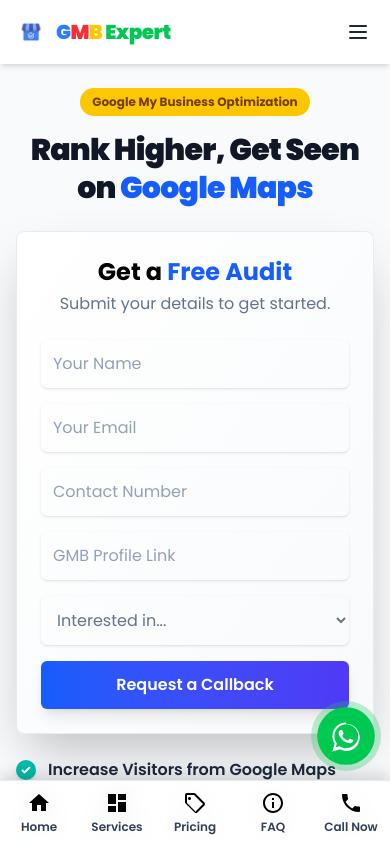
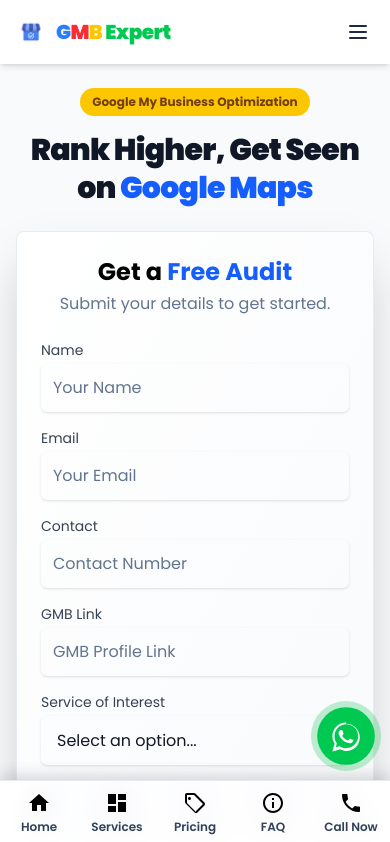
Before and after one commit to gmbxprt-cpu/gmb, a Next.js app: page / in a window 390 px wide. Shown: the top 842 px of the page. Built offline with nearby package versions, Linux system fonts and the light colour scheme.

Commit message:
Updated all components as per feedback

```diff
--- a/components/common/EmbeddedContactForm.js
+++ b/components/common/EmbeddedContactForm.js
@@ -50,29 +50,35 @@
 
         <div className="grid grid-cols-1 sm:grid-cols-2 gap-4">
           <div>
-            <label htmlFor="hero-name" className="sr-only">Name</label>
-            <input type="text" name="name" id="hero-name" required placeholder="Your Name" className="w-full rounded-md border-slate-300 shadow-sm p-3 focus:ring-blue-500 focus:border-blue-500 placeholder:text-slate-400"/>
+            <label htmlFor="hero-name" className="block text-sm font-medium text-gray-700 mb-1">Name</label>
+            {/* 👇 Typed text ko dark karne ke liye 'text-gray-900' add kiya hai */}
+            <input type="text" name="name" id="hero-name" required placeholder="Your Name" className="w-full rounded-md border-slate-300 shadow-sm p-3 text-gray-900 placeholder:text-slate-500 focus:ring-blue-500 focus:border-blue-500"/>
           </div>
           <div>
-            <label htmlFor="hero-email" className="sr-only">Email</label>
-            <input type="email" name="email" id="hero-email" required placeholder="Your Email" className="w-full rounded-md border-slate-300 shadow-sm p-3 focus:ring-blue-500 focus:border-blue-500 placeholder:text-slate-400"/>
+            <label htmlFor="hero-email" className="block text-sm font-medium text-gray-700 mb-1">Email</label>
+            {/* 👇 Typed text ko dark karne ke liye 'text-gray-900' add kiya hai */}
+            <input type="email" name="email" id="hero-email" required placeholder="Your Email" className="w-full rounded-md border-slate-300 shadow-sm p-3 text-gray-900 placeholder:text-slate-500 focus:ring-blue-500 focus:border-blue-500"/>
           </div>
         </div>
 
         <div className="grid grid-cols-1 sm:grid-cols-2 gap-4">
           <div>
-            <label htmlFor="hero-contact" className="sr-only">Contact</label>
-            <input type="tel" name="contact" id="hero-contact" required placeholder="Contact Number" className="w-full rounded-md border-slate-300 shadow-sm p-3 focus:ring-blue-500 focus:border-blue-500 placeholder:text-slate-400"/>
+            <label htmlFor="hero-contact" className="block text-sm font-medium text-gray-700 mb-1">Contact</label>
+            {/* 👇 Typed text ko dark karne ke liye 'text-gray-900' add kiya hai */}
+            <input type="tel" name="contact" id="hero-contact" required placeholder="Contact Number" className="w-full rounded-md border-slate-300 shadow-sm p-3 text-gray-900 placeholder:text-slate-500 focus:ring-blue-500 focus:border-blue-500"/>
           </div>
           <div>
-            <label htmlFor="hero-gmb" className="sr-only">GMB Link</label>
-            <input type="url" name="gmbLink" id="hero-gmb" required placeholder="GMB Profile Link" className="w-full rounded-md border-slate-300 shadow-sm p-3 focus:ring-blue-500 focus:border-blue-500 placeholder:text-slate-400"/>
+            <label htmlFor="hero-gmb" className="block text-sm font-medium text-gray-700 mb-1">GMB Link</label>
+            {/* 👇 Typed text ko dark karne ke liye 'text-gray-900' add kiya hai */}
+            <input type="url" name="gmbLink" id="hero-gmb" required placeholder="GMB Profile Link" className="w-full rounded-md border-slate-300 shadow-sm p-3 text-gray-900 placeholder:text-slate-500 focus:ring-blue-500 focus:border-blue-500"/>
           </div>
         </div>
 
         <div>
-          <select name="interest" required onChange={(e) => setShowOther(e.target.value === 'OTHER')} className="w-full rounded-md border-slate-300 shadow-sm p-3 focus:ring-blue-500 focus:border-blue-500 text-slate-500">
-            <option value="">Interested in...</option>
+          <label htmlFor="hero-interest" className="block text-sm font-medium text-gray-700 mb-1">Service of Interest</label>
+           {/* 👇 Selected option ke text ko dark karne ke liye 'text-gray-900' add kiya hai */}
+          <select id="hero-interest" name="interest" required onChange={(e) => setShowOther(e.target.value === 'OTHER')} className="w-full rounded-md border-slate-300 shadow-sm p-3 text-gray-900 focus:ring-blue-500 focus:border-blue-500">
+            <option value="" className="text-slate-500">Select an option...</option>
             <option value="GMB SEO">GMB SEO</option>
             <option value="NEW LISTING">New Listing</option>
             <option value="PHONE NUMBER UPDATION">Phone Number Updation</option>
@@ -81,7 +87,11 @@
           </select>
         </div>
         {showOther && (
-            <input type="text" name="other" placeholder="Please Specify" className="w-full rounded-md border-slate-300 shadow-sm p-3 focus:ring-blue-500 focus:border-blue-500 placeholder:text-slate-400"/>
+            <div>
+              <label htmlFor="hero-other" className="block text-sm font-medium text-gray-700 mb-1">Please Specify</label>
+               {/* 👇 Typed text ko dark karne ke liye 'text-gray-900' add kiya hai */}
+              <input id="hero-other" type="text" name="other" placeholder="Specify your requirement" className="w-full rounded-md border-slate-300 shadow-sm p-3 text-gray-900 placeholder:text-slate-500 focus:ring-blue-500 focus:border-blue-500"/>
+            </div>
         )}
         <div>
           <button type="submit" disabled={status === 'sending'} className="w-full justify-center rounded-md bg-gradient-to-r from-blue-600 to-indigo-600 py-3 px-4 text-white font-semibold hover:opacity-90 disabled:bg-slate-400 shadow-lg">
--- a/components/common/HeroLeadForm.js
+++ b/components/common/HeroLeadForm.js
@@ -48,20 +48,25 @@
       <p className="text-center text-slate-500 mb-6">Submit your details to get started.</p>
       <form onSubmit={handleSubmit} className="space-y-4">
         <div>
-          <input type="text" name="name" required placeholder="Your Name" className="w-full rounded-md border-slate-300 shadow-sm p-3 focus:ring-blue-500 focus:border-blue-500"/>
+          {/* 👇 Color classes add kar di hain */}
+          <input type="text" name="name" required placeholder="Your Name" className="w-full rounded-md border-slate-300 shadow-sm p-3 text-gray-900 placeholder:text-slate-500 focus:ring-blue-500 focus:border-blue-500"/>
         </div>
         <div>
-          <input type="email" name="email" required placeholder="Your Email" className="w-full rounded-md border-slate-300 shadow-sm p-3 focus:ring-blue-500 focus:border-blue-500"/>
+          {/* 👇 Color classes add kar di hain */}
+          <input type="email" name="email" required placeholder="Your Email" className="w-full rounded-md border-slate-300 shadow-sm p-3 text-gray-900 placeholder:text-slate-500 focus:ring-blue-500 focus:border-blue-500"/>
         </div>
         <div>
-          <input type="tel" name="contact" required placeholder="Contact Number" className="w-full rounded-md border-slate-300 shadow-sm p-3 focus:ring-blue-500 focus:border-blue-500"/>
+          {/* 👇 Color classes add kar di hain */}
+          <input type="tel" name="contact" required placeholder="Contact Number" className="w-full rounded-md border-slate-300 shadow-sm p-3 text-gray-900 placeholder:text-slate-500 focus:ring-blue-500 focus:border-blue-500"/>
         </div>
         <div>
-          <input type="url" name="gmbLink" required placeholder="GMB Profile Link" className="w-full rounded-md border-slate-300 shadow-sm p-3 focus:ring-blue-500 focus:border-blue-500"/>
+          {/* 👇 Color classes add kar di hain */}
+          <input type="url" name="gmbLink" required placeholder="GMB Profile Link" className="w-full rounded-md border-slate-300 shadow-sm p-3 text-gray-900 placeholder:text-slate-500 focus:ring-blue-500 focus:border-blue-500"/>
         </div>
         <div>
-          <select name="interest" required onChange={(e) => setShowOther(e.target.value === 'OTHER')} className="w-full rounded-md border-slate-300 shadow-sm p-3 focus:ring-blue-500 focus:border-blue-500 text-slate-500">
-            <option value="">Interested in...</option>
+          {/* 👇 Color class add kar di hai */}
+          <select name="interest" required onChange={(e) => setShowOther(e.target.value === 'OTHER')} className="w-full rounded-md border-slate-300 shadow-sm p-3 text-gray-900 focus:ring-blue-500 focus:border-blue-500">
+            <option value="" className="text-slate-500">Interested in...</option>
             <option value="GMB SEO">GMB SEO</option>
             <option value="NEW LISTING">New Listing</option>
             <option value="PHONE NUMBER UPDATION">Phone Number Updation</option>
@@ -70,7 +75,8 @@
           </select>
         </div>
         {showOther && (
-            <input type="text" name="other" placeholder="Please Specify" className="w-full rounded-md border-slate-300 shadow-sm p-3 focus:ring-blue-500 focus:border-blue-500"/>
+            // 👇 Color classes add kar di hain
+            <input type="text" name="other" placeholder="Please Specify" className="w-full rounded-md border-slate-300 shadow-sm p-3 text-gray-900 placeholder:text-slate-500 focus:ring-blue-500 focus:border-blue-500"/>
         )}
         <div>
           <button type="submit" disabled={status === 'sending'} className="w-full justify-center rounded-md bg-blue-600 py-3 px-4 text-white font-semibold hover:bg-blue-700 disabled:bg-slate-400">
--- a/components/common/WhatsAppButton.js
+++ b/components/common/WhatsAppButton.js
@@ -2,7 +2,7 @@
 
 import Link from 'next/link';
 
-// Animation styles ko alag rakha gaya hai
+// 👇 Animation waala part bilkul waise hi rakha gaya hai
 const AnimationStyles = () => (
   <style jsx global>{`
     /* Dheema pulse effect jo hamesha chalta rahega (Idle State) */
@@ -24,23 +24,20 @@
 );
 
 
-// Default values agar aap props pass nahi karte hain
+// Default phone number
 const DEFAULT_PHONE_NUMBER = "917009364216";
-const DEFAULT_MESSAGE = "Hello! I'm interested in your GMB Optimization services.";
-
 
 export default function WhatsAppButtonPro({
-  phoneNumber = DEFAULT_PHONE_NUMBER,
-  message = DEFAULT_MESSAGE
+  phoneNumber = DEFAULT_PHONE_NUMBER
 }) {
 
-  const whatsappUrl = `https://wa.me/${phoneNumber}?text=${encodeURIComponent(message)}`;
+  // 👇 Sirf yahan se message (text) wala part hataya gaya hai
+  const whatsappUrl = `https://wa.me/${phoneNumber}`;
 
   return (
     <>
       <AnimationStyles />
 
-      {/* `group` class hover effects ko child elements par apply karne mein madad karti hai */}
       <Link
         href={whatsappUrl}
         target="_blank"
@@ -48,13 +45,12 @@
         className="group fixed bottom-20 right-4 z-50 flex items-center justify-center md:bottom-6 md:right-6"
         aria-label="Chat on WhatsApp"
       >
-        {/* Tooltip: Yeh hover par dikhega */}
         <div className="absolute right-full mr-4 hidden whitespace-nowrap rounded-md bg-gray-800 px-3 py-2 text-sm font-semibold text-white opacity-0 transition-all duration-300 group-hover:opacity-100 md:block">
           Chat on WhatsApp
           <svg className="absolute left-full top-1/2 h-2 w-2 -translate-y-1/2 rotate-45 transform bg-gray-800" xmlns="http://www.w3.org/2000/svg" />
         </div>
 
-        {/* Main Button */}
+        {/* 👇 Animation class 'animate-pulse-slow' bhi waise hi hai */}
         <div className="bg-green-500 text-white w-14 h-14 rounded-full flex items-center justify-center shadow-lg transition-transform duration-300 ease-in-out group-hover:scale-110 animate-pulse-slow">
           <svg className="w-8 h-8" fill="currentColor" viewBox="0 0 24 24">
             <path d="M12.04 2.16c-5.49 0-9.94 4.45-9.94 9.94 0 1.96.58 3.82 1.63 5.43l-1.68 5.67 5.8-1.55c1.51.87 3.2 1.34 4.19 1.34h.02c5.49 0 9.94-4.45 9.94-9.94 0-2.67-1.04-5.18-2.92-7.06-1.88-1.88-4.39-2.92-7.06-2.92zM12.04 20.89c-1.6 0-3.11-.47-4.43-1.34l-.27-.16-2.78.74.75-2.73-.18-.28c-.97-1.49-1.52-3.2-1.52-4.99.01-4.75 3.86-8.61 8.61-8.61 2.3 0 4.46.9 6.09 2.53 1.63 1.63 2.53 3.8 2.53 6.09.01 4.75-3.86 8.61-8.61 8.61zm4.84-6.09c-.26-.13-1.54-.75-1.78-.85-.25-.1-.43-.14-.61.14-.18.28-.7.85-.86 1.03-.16.18-.32.2-.59.07-.27-.13-1.14-.42-2.17-1.34-.8-.74-1.34-1.63-1.52-1.92-.18-.28-.02-.43.12-.57.12-.12.27-.32.41-.48.14-.16.18-.28.28-.46.09-.18.04-.36-.01-.5-.05-.14-.58-1.39-.81-1.92-.22-.53-.44-.45-.61-.45h-.5c-.18 0-.46.04-.7.31-.24.28-.9.9-.9 2.15 0 1.25.92 2.45 1.05 2.63.13.18 1.83 2.76 4.5 3.87 2.67 1.1 2.67.74 3.14.68.48-.06 1.52-.64 1.76-1.22.25-.58.24-1.1.17-1.23-.07-.13-.25-.2-.51-.34z"/>
--- a/components/sections/ContactFormSection/DesktopContactForm.js
+++ b/components/sections/ContactFormSection/DesktopContactForm.js
@@ -80,30 +80,34 @@
           <div>
             <Fade direction="up" triggerOnce>
               <div className="bg-white p-8 rounded-lg shadow-lg border border-slate-200">
-                {/* Form code remains the same... */}
                 <form onSubmit={handleSubmit} className="space-y-5">
                   <div className="grid grid-cols-1 sm:grid-cols-2 gap-5">
                     <div>
                       <label htmlFor="name" className="block text-sm font-medium text-slate-800">Name</label>
-                      <input type="text" name="name" id="name" required className="mt-1 block w-full rounded-md border-slate-300 shadow-sm p-3 focus:ring-blue-500 focus:border-blue-500"/>
+                      {/* 👇 Color classes add kar di hain */}
+                      <input type="text" name="name" id="name" required placeholder="Your Name" className="mt-1 block w-full rounded-md border-slate-300 shadow-sm p-3 text-gray-900 placeholder:text-slate-500 focus:ring-blue-500 focus:border-blue-500"/>
                     </div>
                      <div>
                       <label htmlFor="email-contact" className="block text-sm font-medium text-slate-800">Email</label>
-                      <input type="email" name="email" id="email-contact" required className="mt-1 block w-full rounded-md border-slate-300 shadow-sm p-3 focus:ring-blue-500 focus:border-blue-500"/>
+                      {/* 👇 Color classes add kar di hain */}
+                      <input type="email" name="email" id="email-contact" required placeholder="Your Email" className="mt-1 block w-full rounded-md border-slate-300 shadow-sm p-3 text-gray-900 placeholder:text-slate-500 focus:ring-blue-500 focus:border-blue-500"/>
                     </div>
                   </div>
                   <div>
                     <label htmlFor="contact" className="block text-sm font-medium text-slate-800">Contact Number</label>
-                    <input type="tel" name="contact" id="contact" required className="mt-1 block w-full rounded-md border-slate-300 shadow-sm p-3 focus:ring-blue-500 focus:border-blue-500"/>
+                    {/* 👇 Color classes add kar di hain */}
+                    <input type="tel" name="contact" id="contact" required placeholder="123-45-678" className="mt-1 block w-full rounded-md border-slate-300 shadow-sm p-3 text-gray-900 placeholder:text-slate-500 focus:ring-blue-500 focus:border-blue-500"/>
                   </div>
                   <div>
                     <label htmlFor="gmbLink" className="block text-sm font-medium text-slate-800">GMB Profile Link</label>
-                    <input type="url" name="gmbLink" id="gmbLink" required className="mt-1 block w-full rounded-md border-slate-300 shadow-sm p-3 focus:ring-blue-500 focus:border-blue-500"/>
+                    {/* 👇 Color classes add kar di hain */}
+                    <input type="url" name="gmbLink" id="gmbLink" required placeholder="https://maps.app.goo.gl/..." className="mt-1 block w-full rounded-md border-slate-300 shadow-sm p-3 text-gray-900 placeholder:text-slate-500 focus:ring-blue-500 focus:border-blue-500"/>
                   </div>
                   <div>
                     <label htmlFor="interest" className="block text-sm font-medium text-slate-800">Are you interested in?</label>
-                    <select name="interest" id="interest" required onChange={(e) => setShowOther(e.target.value === 'OTHER')} className="mt-1 block w-full rounded-md border-slate-300 shadow-sm p-3 focus:ring-blue-500 focus:border-blue-500">
-                      <option value="">Select a service</option>
+                    {/* 👇 Color class add kar di hai */}
+                    <select name="interest" id="interest" required onChange={(e) => setShowOther(e.target.value === 'OTHER')} className="mt-1 block w-full rounded-md border-slate-300 shadow-sm p-3 text-gray-900 focus:ring-blue-500 focus:border-blue-500">
+                      <option value="" className="text-slate-500">Select a service</option>
                       <option value="GMB SEO">GMB SEO</option>
                       <option value="NEW LISTING">New Listing</option>
                       <option value="PHONE NUMBER UPDATION">Phone Number Updation</option>
@@ -114,7 +118,8 @@
                   {showOther && (
                     <div>
                       <label htmlFor="other" className="block text-sm font-medium text-slate-800">Please Specify</label>
-                      <input type="text" name="other" id="other" required className="mt-1 block w-full rounded-md border-slate-300 shadow-sm p-3 focus:ring-blue-500 focus:border-blue-500"/>
+                      {/* 👇 Color classes add kar di hain */}
+                      <input type="text" name="other" id="other" required placeholder="Specify your need" className="mt-1 block w-full rounded-md border-slate-300 shadow-sm p-3 text-gray-900 placeholder:text-slate-500 focus:ring-blue-500 focus:border-blue-500"/>
                     </div>
                   )}
                   <div>
--- a/components/sections/OnetimeServices/DesktopOnetime.js
+++ b/components/sections/OnetimeServices/DesktopOnetime.js
@@ -9,13 +9,13 @@
 const WhatsAppIcon = () => <svg className="w-5 h-5 mr-2" fill="currentColor" viewBox="0 0 24 24"><path d="M.057 24l1.687-6.163c-1.041-1.804-1.588-3.849-1.587-5.946.003-6.556 5.338-11.891 11.893-11.891 3.181.001 6.167 1.24 8.413 3.488 2.245 2.248 3.487 5.235 3.487 8.413.003 6.557-5.338 11.892-11.894 11.892-1.99-.001-3.956-.5-5.688-1.448l-6.305 1.654zm6.597-3.807c1.676.995 3.276 1.591 5.392 1.592 5.448 0 9.886-4.434 9.889-9.885.002-5.462-4.415-9.89-9.881-9.892-5.452 0-9.887 4.434-9.889 9.886-.001 2.269.655 4.383 1.905 6.091l-1.216 4.433 4.515-1.185z"></path></svg>;
 
 const OnetimeCard = ({ service, isFeatured = false }) => {
-    const phoneNumber = "917009364216"; // Your WhatsApp number
-    const whatsappMessage = `Hello GMB Expert, I am interested in the "${service.name}" onetime service priced at ₹${service.price.toLocaleString('en-IN')}.`;
-    const whatsappUrl = `https://wa.me/${phoneNumber}?text=${encodeURIComponent(whatsappMessage)}`;
+    const phoneNumber = "917009364216";
+    // 👇 URL se message (text) wala part hata diya hai
+    const whatsappUrl = `https://wa.me/${phoneNumber}`;
 
     return (
         <div className={`relative bg-white rounded-2xl p-8 flex flex-col shadow-lg transition-all duration-300 ${isFeatured ? 'border-2 border-blue-600 transform scale-105' : 'border border-slate-200'}`}>
-            {isFeatured && ( <span className="absolute top-0 -translate-y-1/2 left-1/2 -translate-x-1/2 bg-blue-600 text-white text-xs font-bold px-4 py-1.5 rounded-full uppercase tracking-wider">Recommended</span> )} {/* Changed 'Most Popular' to 'Recommended' if you wish */}
+            {isFeatured && ( <span className="absolute top-0 -translate-y-1/2 left-1/2 -translate-x-1/2 bg-blue-600 text-white text-xs font-bold px-4 py-1.5 rounded-full uppercase tracking-wider">Recommended</span> )}
             <h3 className="text-xl font-black text-center text-black leading-tight mb-4">{service.name}</h3>
             <p className="text-center mt-4">
                 <span className="text-5xl font-extrabold text-black">₹{service.price.toLocaleString('en-IN')}</span>
@@ -47,7 +47,7 @@
                     <p className="mt-2 text-slate-600 max-w-3xl mx-auto">We believe in simple and transparent pricing for all GMB support services. No hidden charges, no confusing plans—just clear solutions for phone verification, number updation, and GMB ranking. Choose the package that fits your business needs and pay only for the results you want.</p>
                     <div className="mt-16 grid grid-cols-1 lg:grid-cols-3 gap-8 items-stretch">
                         <OnetimeCard service={onetimeServicesData.phoneVerification} />
-                        <OnetimeCard service={onetimeServicesData.newListing} isFeatured={true} /> {/* Making New Listing featured */}
+                        <OnetimeCard service={onetimeServicesData.newListing} isFeatured={true} />
                         <OnetimeCard service={onetimeServicesData.reinstatement} />
                     </div>
                 </Fade>
--- a/components/sections/OnetimeServices/MobileOnetime.js
+++ b/components/sections/OnetimeServices/MobileOnetime.js
@@ -9,9 +9,9 @@
 const WhatsAppIcon = () => <svg className="w-5 h-5 mr-2" fill="currentColor" viewBox="0 0 24 24"><path d="M.057 24l1.687-6.163c-1.041-1.804-1.588-3.849-1.587-5.946.003-6.556 5.338-11.891 11.893-11.891 3.181.001 6.167 1.24 8.413 3.488 2.245 2.248 3.487 5.235 3.487 8.413.003 6.557-5.338 11.892-11.894 11.892-1.99-.001-3.956-.5-5.688-1.448l-6.305 1.654zm6.597-3.807c1.676.995 3.276 1.591 5.392 1.592 5.448 0 9.886-4.434 9.889-9.885.002-5.462-4.415-9.89-9.881-9.892-5.452 0-9.887 4.434-9.889 9.886-.001 2.269.655 4.383 1.905 6.091l-1.216 4.433 4.515-1.185z"></path></svg>;
 
 const OnetimeCard = ({ service, isFeatured = false }) => {
-    const phoneNumber = "917009364216"; // Your WhatsApp number
-    const whatsappMessage = `Hello GMB Expert, I am interested in the "${service.name}" onetime service priced at ₹${service.price.toLocaleString('en-IN')}.`;
-    const whatsappUrl = `https://wa.me/${phoneNumber}?text=${encodeURIComponent(whatsappMessage)}`;
+    const phoneNumber = "917009364216";
+    // 👇 URL se message (text) wala part hata diya hai
+    const whatsappUrl = `https://wa.me/${phoneNumber}`;
 
     return (
         <div className={`bg-white rounded-2xl p-6 shadow-lg w-full relative ${isFeatured ? 'border-2 border-blue-600' : 'border border-slate-200'}`}>
@@ -45,7 +45,7 @@
                     <p className="mt-2 text-slate-600 text-sm">Clear solutions for phone verification, number updation, and GMB ranking. Choose the package that fits your business needs and pay only for the results you want.</p>
                     <div className="mt-12 flex flex-col items-center space-y-10">
                         <OnetimeCard service={onetimeServicesData.phoneVerification} />
-                        <OnetimeCard service={onetimeServicesData.newListing} isFeatured={true} /> {/* Making New Listing featured */}
+                        <OnetimeCard service={onetimeServicesData.newListing} isFeatured={true} />
                         <OnetimeCard service={onetimeServicesData.reinstatement} />
                     </div>
                 </Fade>
--- a/components/sections/PricingSection/DesktopPricing.js
+++ b/components/sections/PricingSection/DesktopPricing.js
@@ -9,8 +9,8 @@
 
 const PricingCard = ({ plan, price, isFeatured = false, isYearly }) => {
     const phoneNumber = "917009364216";
-    const whatsappMessage = `Hello GMB Expert, I am interested in the "${plan.name}" ${isYearly ? 'Yearly' : 'Monthly'} plan.`;
-    const whatsappUrl = `https://wa.me/${phoneNumber}?text=${encodeURIComponent(whatsappMessage)}`;
+    // 👇 URL se message (text) wala part hata diya hai
+    const whatsappUrl = `https://wa.me/${phoneNumber}`;
 
     return (
         <div className={`relative bg-white rounded-2xl p-8 flex flex-col shadow-lg transition-all duration-300 ${isFeatured ? 'border-2 border-blue-600 transform scale-105' : 'border border-slate-200'}`}>
--- a/components/sections/PricingSection/MobilePricing.js
+++ b/components/sections/PricingSection/MobilePricing.js
@@ -10,8 +10,8 @@
 
 const PricingCard = ({ plan, price, isFeatured = false, isYearly }) => {
     const phoneNumber = "917009364216";
-    const whatsappMessage = `Hello GMB Expert, I am interested in the "${plan.name}" ${isYearly ? 'Yearly' : 'Monthly'} plan.`;
-    const whatsappUrl = `https://wa.me/${phoneNumber}?text=${encodeURIComponent(whatsappMessage)}`;
+    // 👇 URL se message (text) wala part hata diya hai
+    const whatsappUrl = `https://wa.me/${phoneNumber}`;
 
     return (
         <div className={`bg-white rounded-2xl p-6 shadow-lg w-full relative ${isFeatured ? 'border-2 border-blue-600' : 'border border-slate-200'}`}>
@@ -23,7 +23,6 @@
                 <ul className="mt-6 space-y-3 text-left">
                   {allPricingFeatures.map(feature => {
                         const featureValue = plan.features[feature.key];
-                        // 👇 Alignment fixed using flexbox
                         if (featureValue === false) { return ( <li key={feature.key} className="flex items-start text-slate-400 line-through"><CrossIcon /><span className="ml-3">{feature.text}</span></li> ); }
                         if (featureValue === true) { return ( <li key={feature.key} className="flex items-start text-slate-800 font-medium"><CheckIcon /><span className="ml-3">{feature.text}</span></li> ); }
                         return ( <li key={feature.key} className="flex items-start text-slate-800 font-medium"><CheckIcon /><span className="ml-3">{feature.text.replace(/Keywords|Months/g, '').trim()}: <span className="font-bold text-blue-600">{featureValue}</span></span></li> );
```
Also changed, not shown: components/layout/Footer/MobileFooter.js (+23 -11 lines), components/sections/ContactFormSection/MobileContactForm.js (+13 -8 lines).
